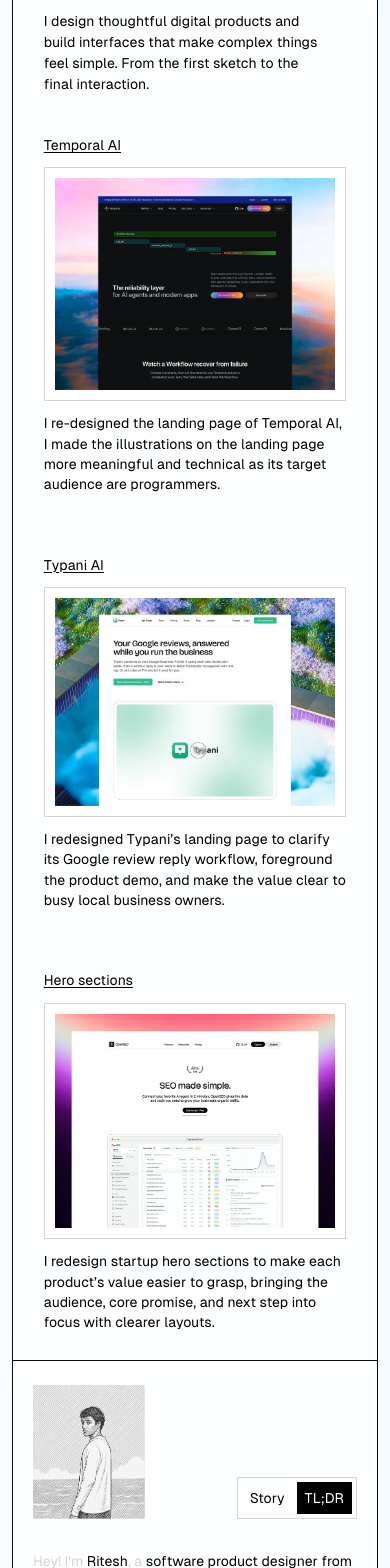
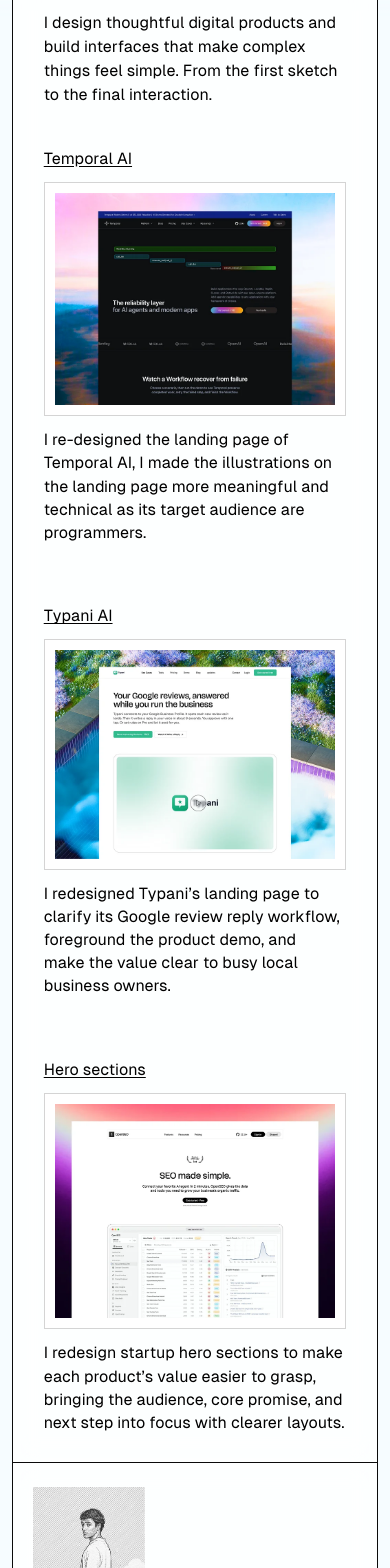
Before and after one commit to ritesh-404/portfolio-new, a React (Vite) app: page / in a window 390 px wide. Shown: the part 260-1828 px from the top of the page. Built offline with nearby package versions, Linux system fonts and the light colour scheme; grey boxes are pictures that could not be loaded; a web font is replaced by a local one.

Commit message:
on mobile i changed the font size to 16px from 14px

```diff
--- a/src/index.css
+++ b/src/index.css
@@ -494,7 +494,7 @@ li {
 @media (max-width: 767px) {
   /* Base body text */
   body {
-    font-size: 14px;
+    font-size: 16px;
   }
 
   /* Hero heading */
@@ -505,29 +505,29 @@ li {
   /* Hero subheading */
   .hero-subheading {
     width: 100%;
-    font-size: 14px;
+    font-size: 16px;
     line-height: 1.5;
   }
 
   /* About text */
   .about-copy {
-    font-size: 14px;
+    font-size: 16px;
     line-height: 1.5;
   }
 
   /* About toggle */
   .about-content-row button {
-    font-size: 14px;
+    font-size: 16px;
   }
 
   /* Selected work titles and descriptions */
   .selected-works h2,
   .selected-works p {
-    font-size: 14px;
+    font-size: 16px;
   }
 
   /* Footer buttons */
   .about-footer-actions button {
-    font-size: 14px;
+    font-size: 16px;
   }
 }
```
